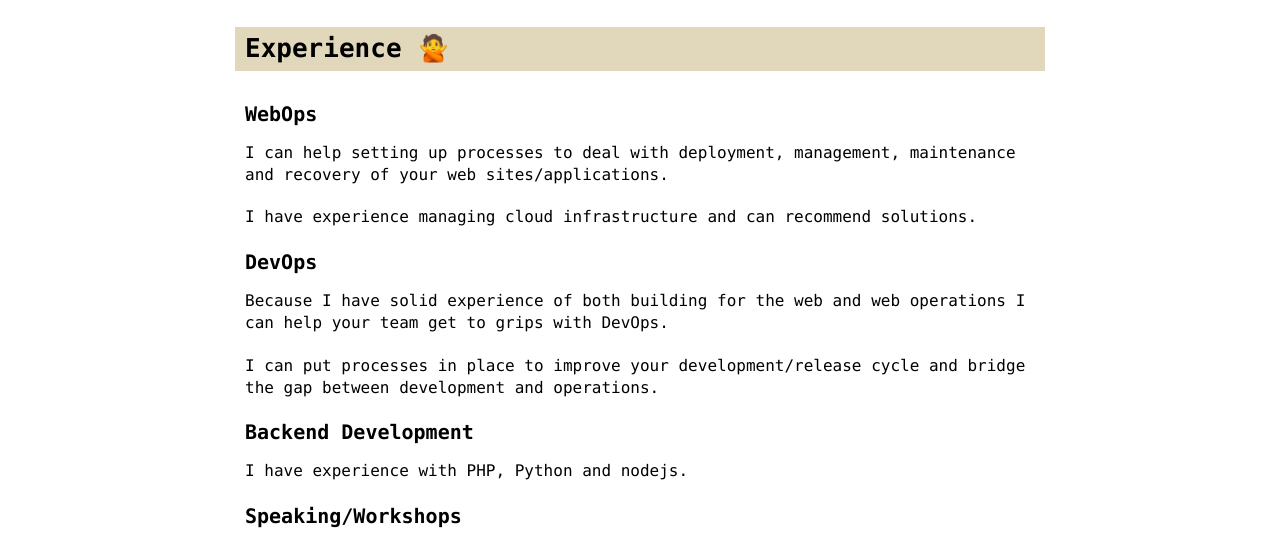
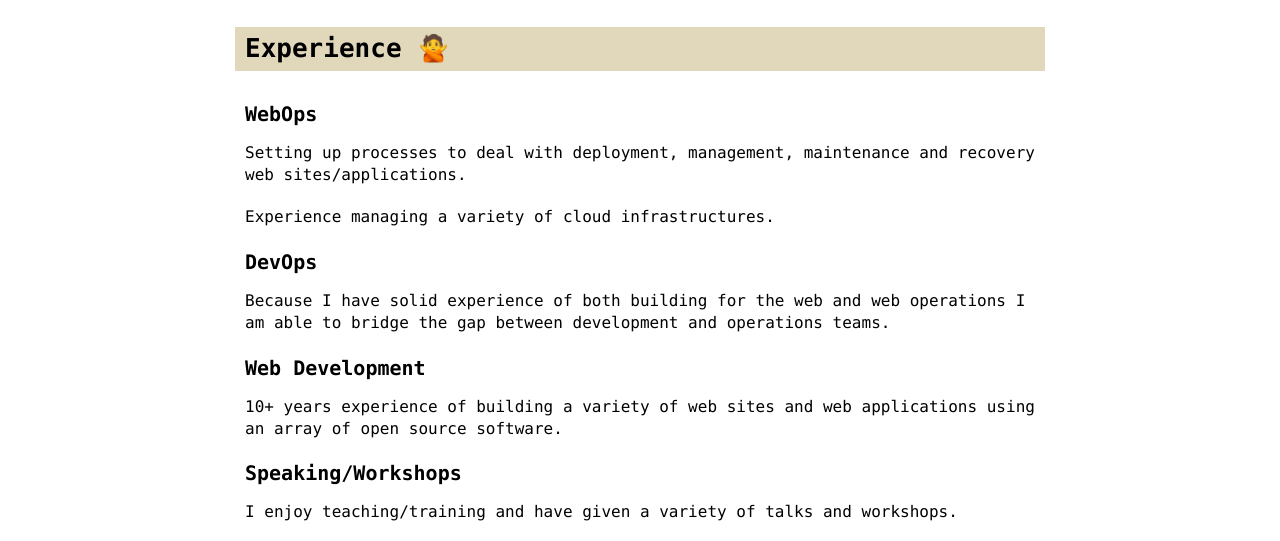
Before and after one commit to codekipple/codekipple.github.io, a website: page cv/index.html in a window 1280 px wide. Shown: the part 207-748 px from the top of the page. Drawn offline with Linux system fonts and the light colour scheme.

Commit message:
Updated CV

```diff
--- a/cv/index.html
+++ b/cv/index.html
@@ -34,17 +34,15 @@
             <h2 class="section-title--h1">Experience <span>🙅</span></h2>
 
             <h3 class="section-title--h2">WebOps</h3>
-            <p>I can help setting up processes to deal with deployment, management, maintenance and recovery of your web sites/applications.</p>
+            <p>Setting up processes to deal with deployment, management, maintenance and recovery web sites/applications.</p>
 
-            <p>I have experience managing cloud infrastructure and can recommend solutions.</p>
+            <p>Experience managing a variety of cloud infrastructures.</p>
 
             <h3 class="section-title--h2">DevOps</h3>
-            <p>Because I have solid experience of both building for the web and web operations I can help your team get to grips with DevOps.</p>
+            <p>Because I have solid experience of both building for the web and web operations I am able to bridge the gap between development and operations teams.</p>
 
-            <p>I can put processes in place to improve your development/release cycle and bridge the gap between development and operations.</p>
-
-            <h3 class="section-title--h2">Backend Development</h3>
-            <p>I have experience with PHP, Python and nodejs.</p>
+            <h3 class="section-title--h2">Web Development</h3>
+            <p>10+ years experience of building a variety of web sites and web applications using an array of open source software.</p>
 
             <h3 class="section-title--h2">Speaking/Workshops</h3>
             <p>I enjoy teaching/training and have given a variety of talks and workshops.</p>
@@ -118,7 +116,7 @@
             <h2 class="section-title--h1">Experience / Qualifications</h2>
 
             <ul>
-                <li>9+ years of experience in the web industry</li>
+                <li>10+ years of experience in the web industry</li>
                 <li>First Class Honours Degree - Multimedia Applications</li>
             </ul>
         </section>
```
